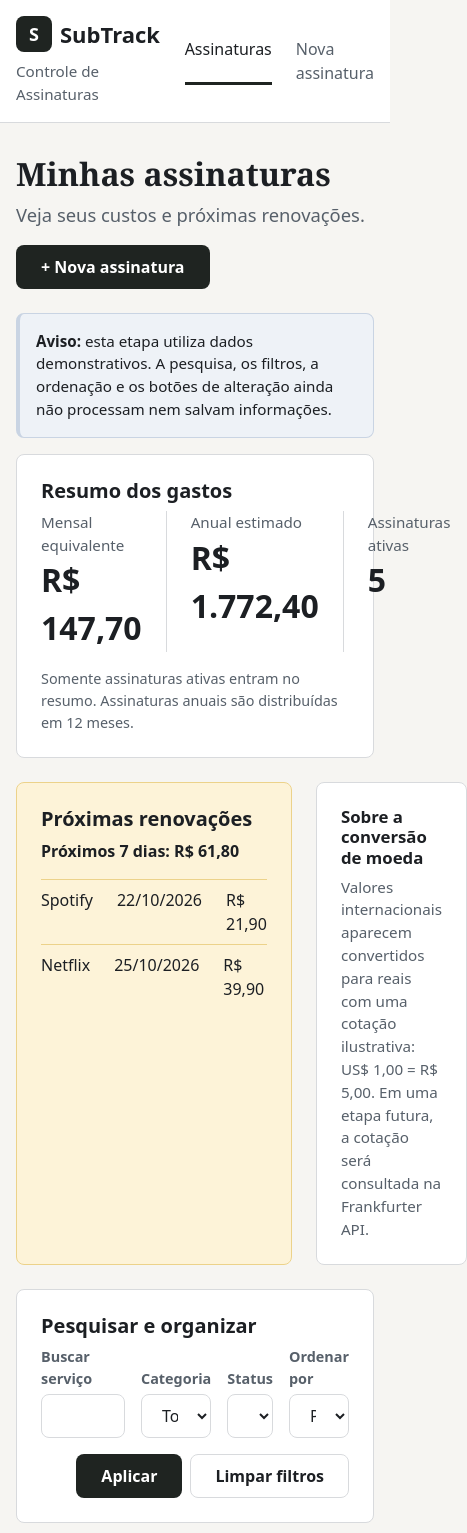
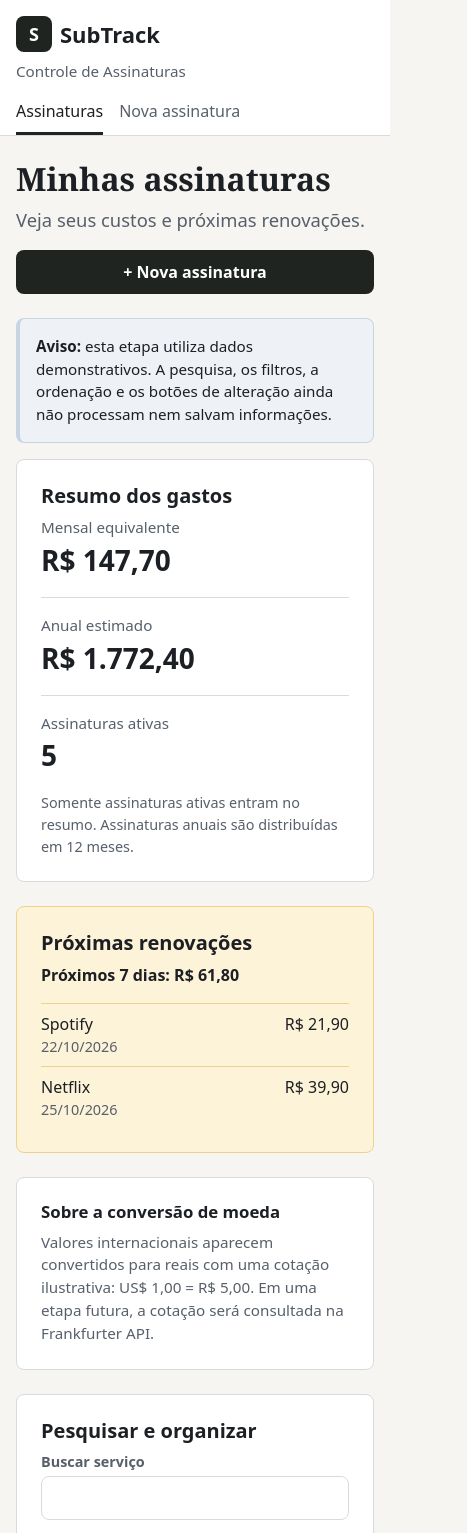
Before and after one commit to gabriel-castro-dev/subtrack-semestre1-engsoftware, a plain HTML site: page index.html in a window 390 px wide. Shown: the top 1533 px of the page, 467 px wide, since content can reach past the window. Drawn offline with Linux system fonts and the light colour scheme.

Commit message:
style: adiciona responsividade para dispositivos móveis

```diff
--- a/css/estilos.css
+++ b/css/estilos.css
@@ -47,6 +47,7 @@ body {
   font-family: var(--fonte-texto);
   font-size: 1rem;
   line-height: 1.5;
+  overflow-wrap: break-word;
 }
 
 h1,
@@ -743,3 +744,138 @@ select:focus-visible {
   gap: var(--espaco-3);
   margin: var(--espaco-4) 0 0;
 }
+
+/* ---------- 13. Responsividade ---------- */
+
+/* Tablets e celulares: até 768px */
+@media (max-width: 48rem) {
+  .cabecalho-conteudo {
+    flex-direction: column;
+    align-items: flex-start;
+    gap: 0;
+  }
+
+  .marca {
+    padding-bottom: var(--espaco-2);
+  }
+
+  .menu ul {
+    gap: var(--espaco-3);
+  }
+
+  .menu a {
+    padding: var(--espaco-2) 0 calc(var(--espaco-2) + 1px);
+  }
+
+  .conteudo {
+    padding: var(--espaco-4) var(--espaco-3);
+  }
+
+  /* Indicadores do resumo em uma coluna */
+  .resumo-lista {
+    grid-template-columns: 1fr;
+    gap: var(--espaco-3);
+  }
+
+  .resumo-item + .resumo-item {
+    padding-left: 0;
+    padding-top: var(--espaco-3);
+    border-left: 0;
+    border-top: 1px solid var(--cor-borda);
+  }
+
+  /* Renovações e câmbio um abaixo do outro */
+  .paineis {
+    grid-template-columns: 1fr;
+  }
+
+  /* Pesquisa ocupa a linha inteira; filtros em duas colunas */
+  .filtros {
+    grid-template-columns: repeat(2, 1fr);
+  }
+
+  .campo-busca {
+    grid-column: 1 / -1;
+  }
+
+  /* Formulário em uma coluna */
+  .formulario {
+    padding: var(--espaco-4);
+  }
+
+  .formulario-campos {
+    grid-template-columns: 1fr;
+  }
+
+  .confirmacao {
+    padding: var(--espaco-4);
+  }
+}
+
+/* Celulares pequenos: até 480px */
+@media (max-width: 30rem) {
+  .marca-descricao {
+    flex-basis: 100%;
+  }
+
+  .topo-pagina .botao,
+  .filtros-acoes .botao,
+  .lista-acoes .botao {
+    width: 100%;
+  }
+
+  .filtros {
+    grid-template-columns: 1fr;
+  }
+
+  .filtros-acoes,
+  .lista-acoes {
+    flex-direction: column;
+  }
+
+  .lista-acoes li {
+    width: 100%;
+  }
+
+  /* Botão principal aparece primeiro e os dois ocupam a largura toda */
+  .formulario-acoes {
+    flex-direction: column-reverse;
+  }
+
+  .confirmacao-acoes {
+    grid-template-columns: 1fr;
+  }
+
+  .confirmacao-acoes .botao-perigo {
+    order: -1;
+  }
+
+  /* Termo acima do valor nas listas de descrição */
+  .detalhes-lista {
+    grid-template-columns: 1fr;
+  }
+
+  .detalhes-lista dt {
+    padding-bottom: 0;
+  }
+
+  .detalhes-lista dd {
+    padding-top: 0;
+    border-top: 0;
+  }
+
+  .renovacoes-lista li {
+    grid-template-columns: 1fr auto;
+    gap: 0 var(--espaco-3);
+  }
+
+  .renovacoes-lista time {
+    grid-row: 2;
+    color: var(--cor-texto-suave);
+    font-size: 0.9rem;
+  }
+
+  .resumo-item dd {
+    font-size: 1.75rem;
+  }
+}
```
